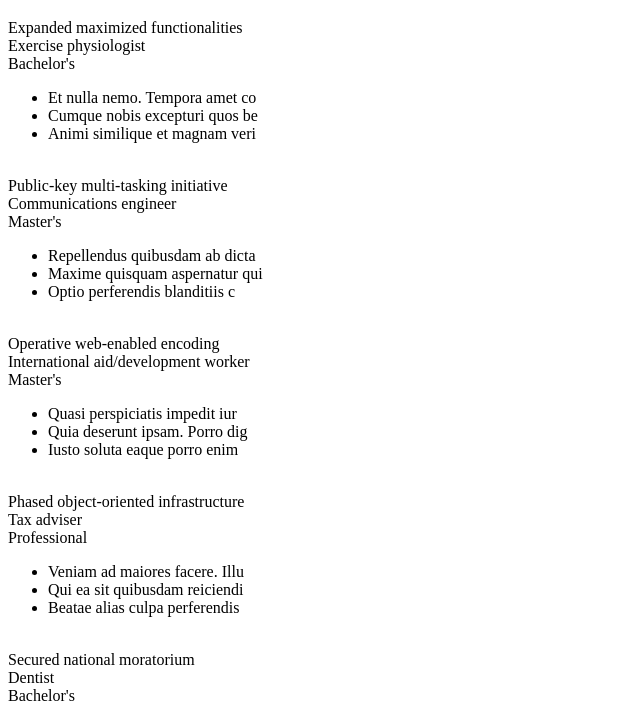
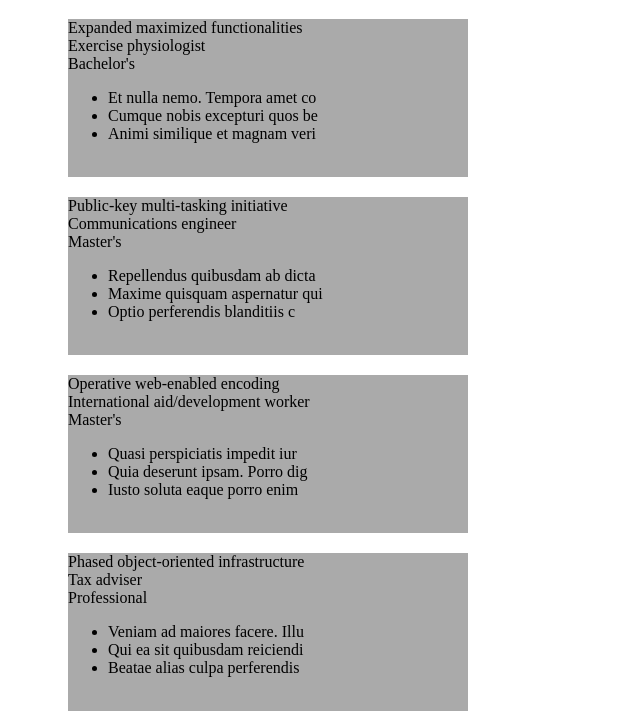
Before and after one commit to rohitmusti/secretHandShake, a plain HTML site: page cardPage.html in a window 1280 px wide. Shown: the part 61-779 px from the top of the page, without its empty margins (0-640 px from the left). Drawn offline with Linux system fonts and the light colour scheme.

Commit message:
start styling the cards

```diff
--- a/cardPage.html
+++ b/cardPage.html
@@ -5,7 +5,7 @@
   <meta name="viewport" content="width=device-width, initial-scale=1.0">
   <meta http-equiv="X-UA-Compatible" content="ie=edge">
   <!-- <link rel="stylesheet" href="./css/reset.css"> -->
-  <!-- <link rel="stylesheet" href="./css/main.css"> -->
+  <link rel="stylesheet" href="./css/main.css">
   <title>secretHandshake</title>
 </head>
 <body>
--- /dev/null
+++ b/css/main.css
@@ -0,0 +1,10 @@
+div#cards {
+  padding-left: 40px;
+  padding-right: 40px;
+}
+
+div#card {
+  width: 400px;
+  background-color: #AAA;
+  margin: 20px;
+}
```
